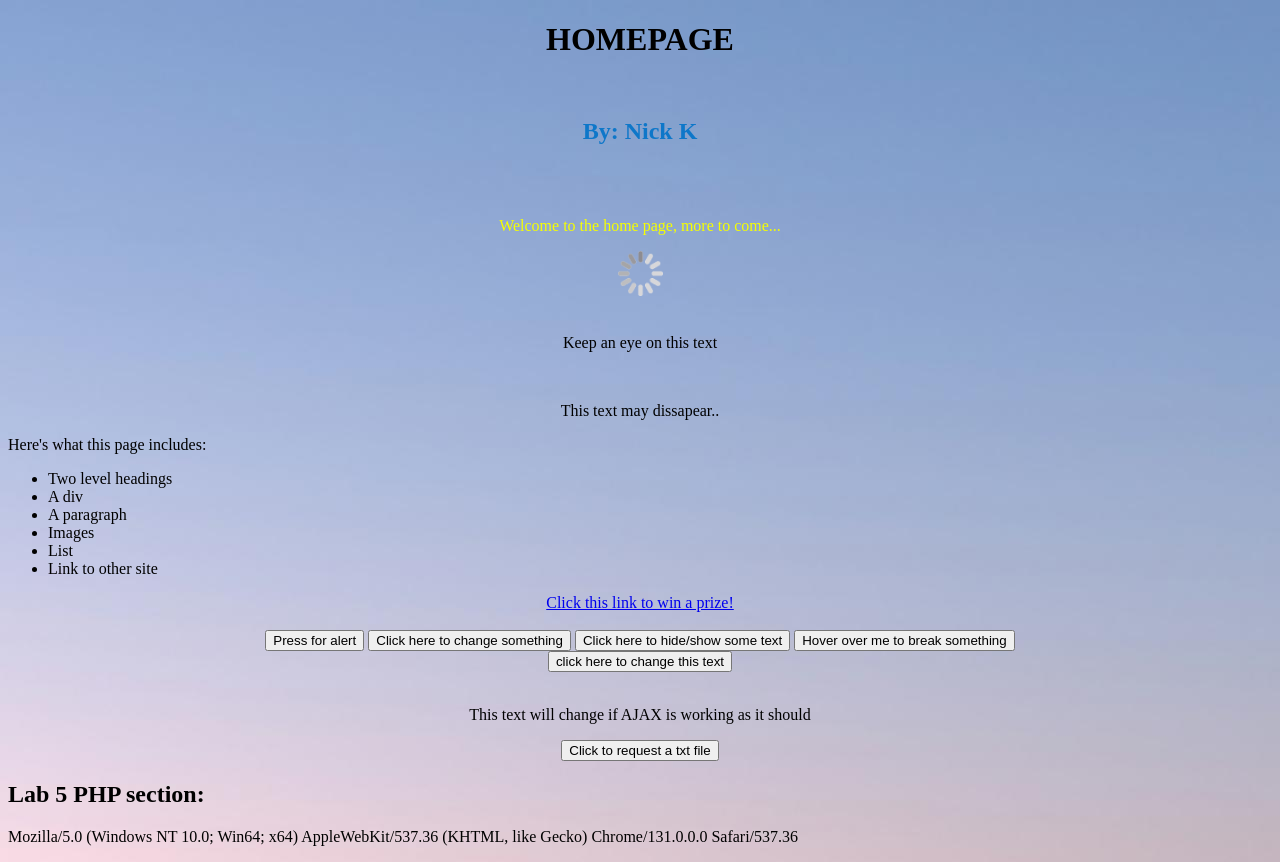
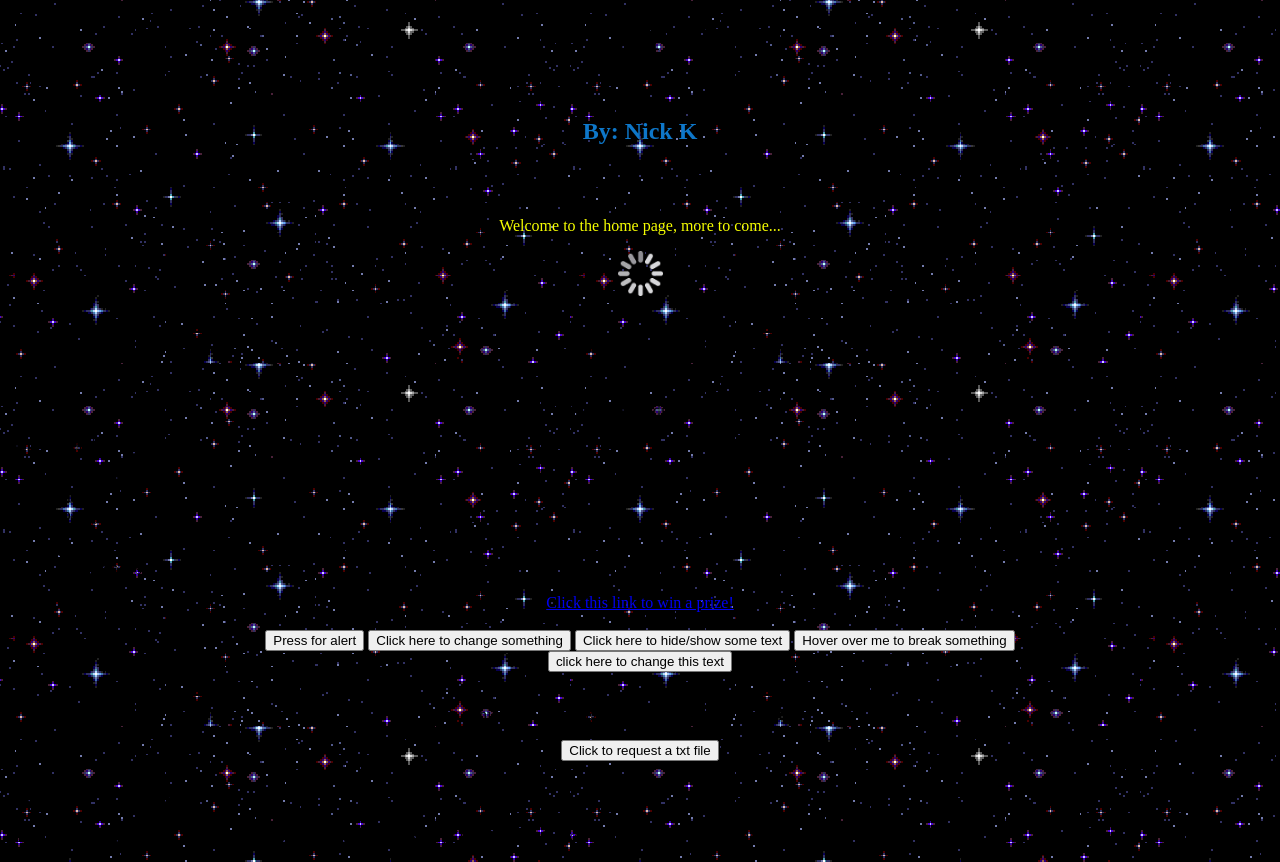
Before and after one commit to Nkapsi/webservers, a PHP site: page / in a window 1280 px wide. Run offline with PHP 8.4, Linux system fonts and the light colour scheme.

Commit message:
Added background

```diff
--- a/website/index.php
+++ b/website/index.php
@@ -42,7 +42,7 @@
 		</center>
 	</head>
 
-	<body style="background-image: url('backg.jpg');">
+	<body style="background-image: url('76YS.gif');">
 		<center>
 			<p><font color="#f6ff00">Welcome to the home page, more to come...</font></p>
 			<img id="loading1" src="loading.gif" alt="Loading" width="45" height="45" />
```
